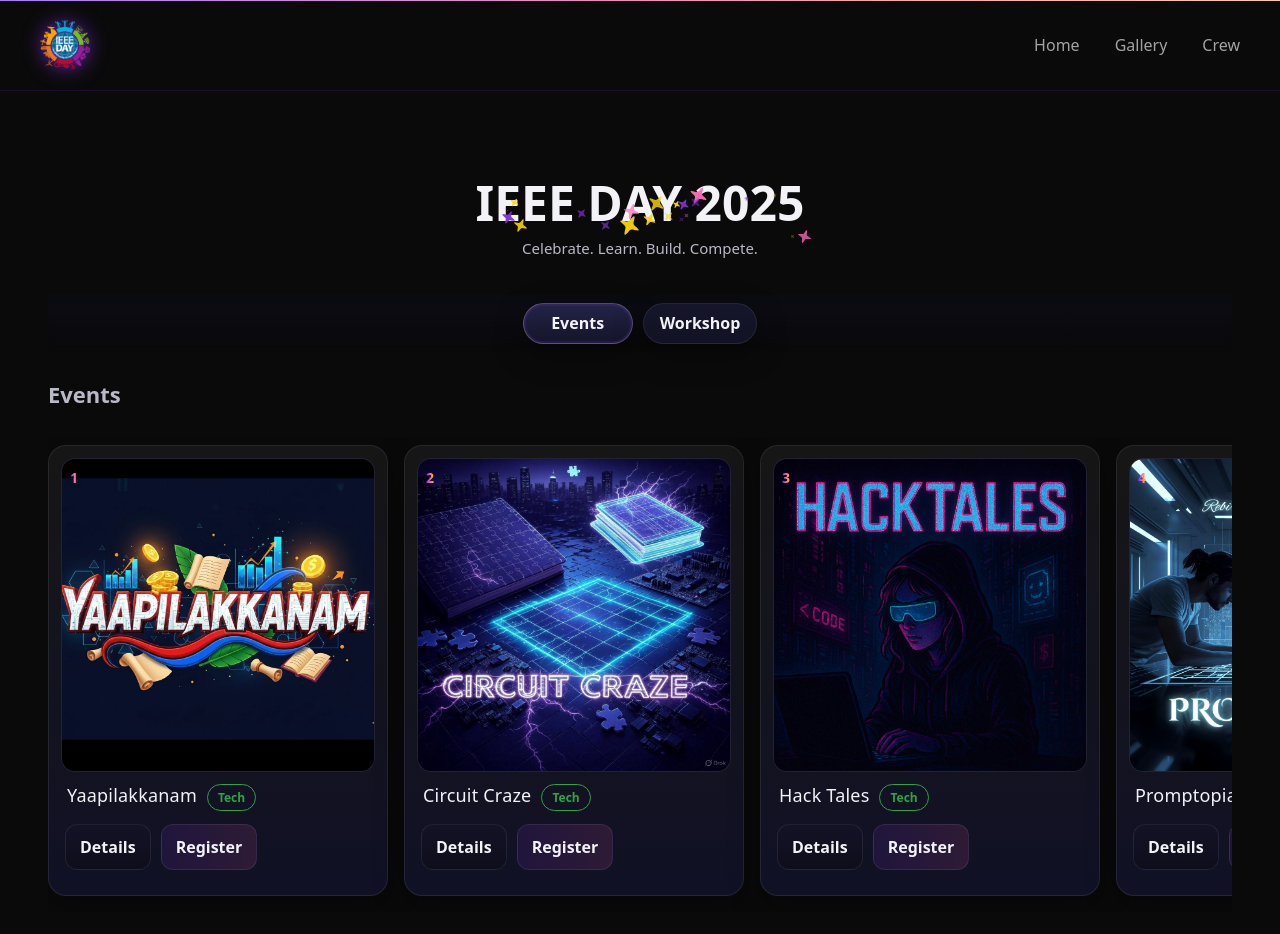
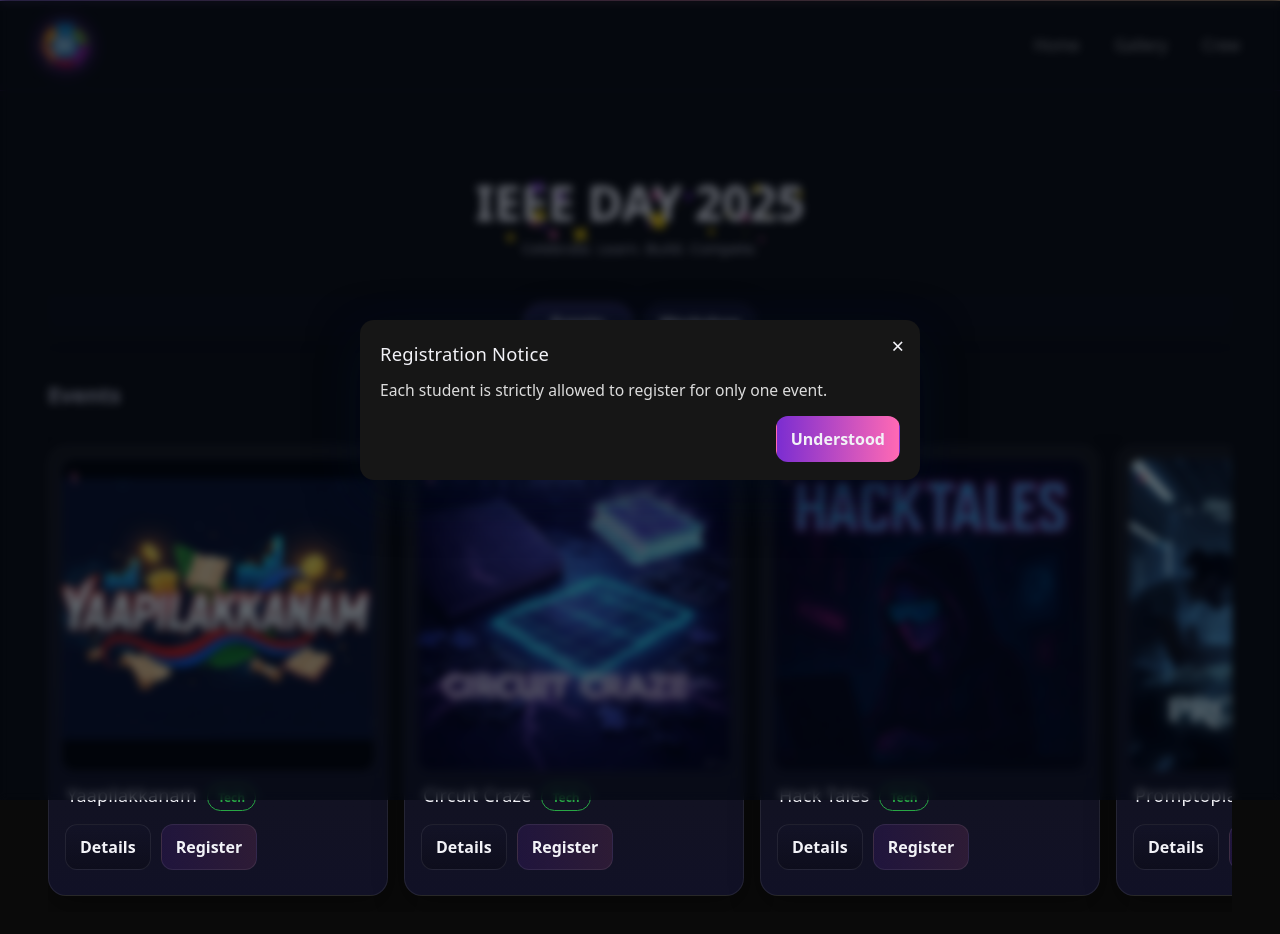
Before and after one commit to iyyneswaran/SAIRAM-IEEE-DAY-2025, a React (Vite) app: page /events in a window 1280 px wide. Shown: the top 934 px of the page. Built offline with nearby package versions, Linux system fonts and the light colour scheme.

Commit message:
end for nuisance

```diff
--- a/src/components/sections/event.jsx
+++ b/src/components/sections/event.jsx
@@ -1,4 +1,4 @@
-import React, { useMemo, useRef, useState } from "react";
+import React, { useMemo, useRef, useState, useEffect } from "react";
 import { gsap } from "gsap";
 import { ScrollTrigger } from "gsap/ScrollTrigger";
 import { SparklesText } from "../modern-ui/sparkles-text";
@@ -364,7 +364,64 @@
     </div>
   );
 
+  // --- Registration notice modal state/effects ---
+  const [noticeOpen, setNoticeOpen] = useState(false);
+
+  // open on mount (show when user enters the page)
+  useEffect(() => {
+    setNoticeOpen(true);
+  }, []);
+
+  // lock body scroll while modal is open
+  useEffect(() => {
+    document.body.style.overflow = noticeOpen ? "hidden" : "";
+    return () => { document.body.style.overflow = ""; };
+  }, [noticeOpen]);
+
+  const closeNotice = () => setNoticeOpen(false);
+
+
   return (
+
+    <>
+      {noticeOpen && (
+        <div
+          className="ieee-notice-backdrop"
+          role="dialog"
+          aria-modal="true"
+          aria-labelledby="ieee-notice-title"
+          aria-describedby="ieee-notice-desc"
+          onClick={closeNotice}
+        >
+          <div className="ieee-notice-card" onClick={(e) => e.stopPropagation()}>
+            <button
+              className="ieee-notice-close"
+              onClick={closeNotice}
+              aria-label="Close notice"
+            >
+              ×
+            </button>
+
+            <header className="ieee-notice-header">
+              <h3 id="ieee-notice-title">Registration Notice</h3>
+            </header>
+
+            <div className="ieee-notice-body">
+              <p id="ieee-notice-desc" className="ieee-notice-text">
+                Each student is strictly allowed to register for only one event.
+              </p>
+            </div>
+
+            <footer className="ieee-notice-footer">
+              <button className="btn solid" onClick={closeNotice}>
+                Understood
+              </button>
+            </footer>
+          </div>
+        </div>
+      )}
+
+
       <div className="Event-page">
         <header ref={headerRef} className="event-header">
           <SparklesText
@@ -479,5 +536,10 @@
           </div>
         )}
       </div>
+
+
+    </>
+
+
   );
 }
--- a/src/styles/Event.css
+++ b/src/styles/Event.css
@@ -629,3 +629,89 @@
 .social-icon.phone {
   color: #28a745;
 }
+
+
+/* --- Registration notice modal --- */
+.ieee-notice-backdrop {
+  position: fixed;
+  inset: 0;
+  display: flex;
+  align-items: center;
+  justify-content: center;
+  background: rgba(3, 8, 18, 0.6);
+  z-index: 1200;
+  padding: 2rem;
+  backdrop-filter: blur(4px);
+}
+
+.ieee-notice-card {
+  width: min(560px, 96%);
+  background: var(--card, #ffffff);
+  color: var(--ink, #0f1720);
+  border-radius: 14px;
+  box-shadow: 0 18px 50px rgba(2, 10, 30, 0.6);
+  padding: 20px 20px 18px;
+  position: relative;
+  animation: ieee-modal-pop 220ms cubic-bezier(.2, .9, .3, 1);
+}
+
+.ieee-notice-close {
+  position: absolute;
+  right: 10px;
+  top: 8px;
+  border: 0;
+  background: transparent;
+  font-size: 22px;
+  line-height: 1;
+  cursor: pointer;
+  color: inherit;
+  padding: 6px;
+  border-radius: 6px;
+}
+
+.ieee-notice-close:hover {
+  transform: scale(1.05);
+}
+
+.ieee-notice-header {
+  margin-bottom: 6px;
+}
+
+.ieee-notice-header h3 {
+  margin: 0;
+  font-size: 1.15rem;
+  letter-spacing: 0.2px;
+}
+
+.ieee-notice-body {
+  margin: 12px 0 14px;
+}
+
+.ieee-notice-text {
+  margin: 0;
+  font-size: 0.98rem;
+  line-height: 1.45;
+  color: rgba(255, 255, 255, 0.85);
+}
+
+.ieee-notice-footer {
+  display: flex;
+  justify-content: flex-end;
+  gap: 12px;
+}
+
+.ieee-notice-footer .btn {
+  min-width: 110px;
+}
+
+@keyframes ieee-modal-pop {
+  from {
+    transform: translateY(8px) scale(0.98);
+    opacity: 0;
+  }
+
+  to {
+    transform: translateY(0) scale(1);
+    opacity: 1;
+  }
+}
```
Lines whose indentation alone changed are shown as unchanged.
